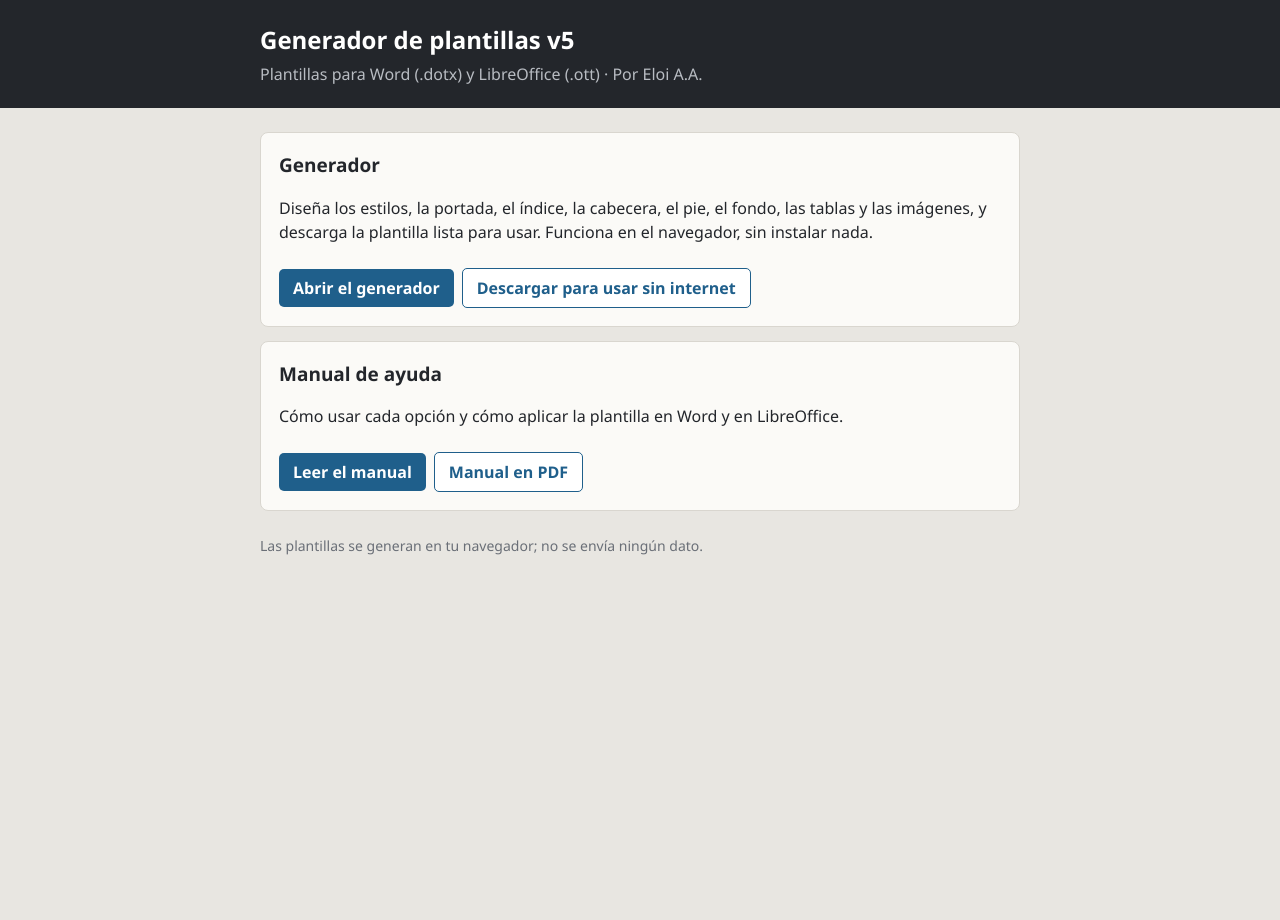
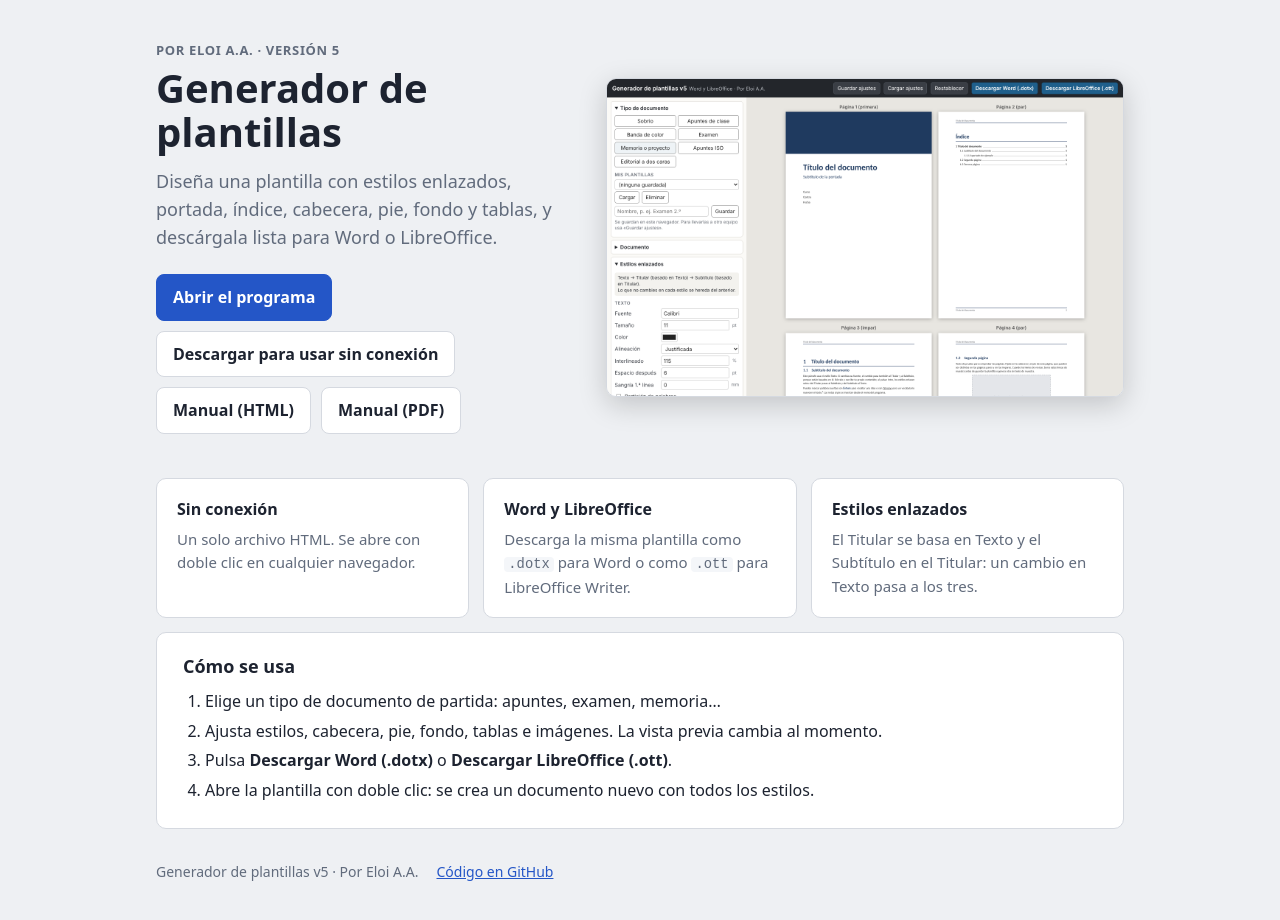
Before and after one commit to eloiaa-hub/Plantilla-para-Office, a plain HTML site: page index.html in a window 1280 px wide. Before the commit the page ends 800 px from the top, so only its background shows below. Drawn offline with Linux system fonts and the light colour scheme.

Commit message:
Portada web con el estilo de QR-para-PDFs y captura del programa
Co-Authored-By: Claude Opus 5.5 <noreply@anthropic.com>
Claude-Session: https://claude.ai/code/session_0114SnYu9FC2NpFiH29LvKFJ

```diff
--- a/index.html
+++ b/index.html
@@ -1,30 +1,78 @@
-<!DOCTYPE html>
+<!doctype html>
 <html lang="es">
 <head>
-<meta charset="UTF-8">
+<meta charset="utf-8">
 <meta name="viewport" content="width=device-width, initial-scale=1">
 <title>Generador de plantillas v5</title>
+<meta name="description" content="Crea plantillas de documento para Word (.dotx) y LibreOffice (.ott) con estilos enlazados, portada, índice, cabecera, pie y tablas. Funciona sin conexión.">
 <style>
-body{margin:0;font:16px/1.5 "Segoe UI",system-ui,Arial,sans-serif;color:#23262b;background:#e8e6e1}
-header{background:#23262b;color:#fff;padding:22px 16px}
-header h1{margin:0 auto;max-width:760px;font-size:24px}
-header p{margin:4px auto 0;max-width:760px;color:#b8bcc2}
-main{max-width:760px;margin:24px auto;padding:0 16px}
-.card{background:#fbfaf7;border:1px solid #d9d6cf;border-radius:8px;padding:18px;margin-bottom:14px}
-.card h2{margin:0 0 6px;font-size:19px}
-a.btn{display:inline-block;margin:8px 8px 0 0;padding:7px 14px;border-radius:5px;background:#1f5f8b;color:#fff;text-decoration:none;font-weight:600}
-a.btn.alt{background:#fff;color:#1f5f8b;border:1px solid #1f5f8b}
-footer{max-width:760px;margin:0 auto 30px;padding:0 16px;color:#6a6f77;font-size:14px}
+:root{--bg:#eef0f3;--panel:#fff;--line:#d5d9e0;--tx:#1d2330;--mut:#616b7c;--ac:#2456c7;--ac-tx:#fff;--soft:#f4f6f9;color-scheme:light}
+@media (prefers-color-scheme:dark){:root:not([data-theme=light]){--bg:#14171d;--panel:#1e222b;--line:#353b47;--tx:#e8ebf0;--mut:#a0a9b8;--ac:#6d97f2;--ac-tx:#0c1220;--soft:#272c36;color-scheme:dark}}
+*{box-sizing:border-box}
+body{margin:0;background:var(--bg);color:var(--tx);font:16px/1.55 system-ui,"Segoe UI",Roboto,Arial,sans-serif}
+.wrap{max-width:1000px;margin:0 auto;padding:40px 16px 56px}
+.hero{display:grid;grid-template-columns:1fr 1.25fr;gap:36px;align-items:center}
+.tag{font-size:13px;letter-spacing:.05em;text-transform:uppercase;color:var(--mut);font-weight:650}
+h1{font-size:40px;line-height:1.1;margin:6px 0 14px}
+.lead{font-size:18px;color:var(--mut);margin:0 0 22px}
+.btns{display:flex;flex-wrap:wrap;gap:10px}
+.btn{display:inline-block;padding:10px 16px;border-radius:8px;border:1px solid var(--line);background:var(--panel);color:var(--tx);text-decoration:none;font-weight:600}
+.btn:hover{border-color:var(--ac)}
+.btn.primary{background:var(--ac);border-color:var(--ac);color:var(--ac-tx)}
+.shot{width:100%;height:auto;border-radius:10px;border:1px solid var(--line);box-shadow:0 8px 28px rgba(0,0,0,.18);display:block}
+.cards{display:grid;grid-template-columns:repeat(3,1fr);gap:14px;margin-top:44px}
+.card{background:var(--panel);border:1px solid var(--line);border-radius:10px;padding:18px 20px}
+.card h2{font-size:16px;margin:0 0 6px}
+.card p{margin:0;color:var(--mut);font-size:15px}
+.steps{background:var(--panel);border:1px solid var(--line);border-radius:10px;padding:20px 26px;margin-top:14px}
+.steps h2{font-size:18px;margin:0 0 8px}
+.steps ol{margin:0;padding-left:22px}
+.steps li{margin-bottom:5px}
+code{background:var(--soft);padding:0 4px;border-radius:4px;font-size:.92em}
+footer{margin-top:32px;font-size:14px;color:var(--mut);display:flex;flex-wrap:wrap;gap:6px 18px}
+footer a{color:var(--ac)}
+@media (max-width:760px){.hero{grid-template-columns:1fr}h1{font-size:32px}.cards{grid-template-columns:1fr}}
 </style>
 </head>
 <body>
-<header><h1>Generador de plantillas v5</h1><p>Plantillas para Word (.dotx) y LibreOffice (.ott) · Por Eloi A.A.</p></header>
-<main>
-<div class="card"><h2>Generador</h2><p>Diseña los estilos, la portada, el índice, la cabecera, el pie, el fondo, las tablas y las imágenes, y descarga la plantilla lista para usar. Funciona en el navegador, sin instalar nada.</p>
-<a class="btn" href="Generador_Plantillas_v5.html">Abrir el generador</a><a class="btn alt" href="Generador_Plantillas_v5.html" download>Descargar para usar sin internet</a></div>
-<div class="card"><h2>Manual de ayuda</h2><p>Cómo usar cada opción y cómo aplicar la plantilla en Word y en LibreOffice.</p>
-<a class="btn" href="Manual_Generador_Plantillas_v5.html">Leer el manual</a><a class="btn alt" href="Manual_Generador_Plantillas_v5.pdf">Manual en PDF</a></div>
-</main>
-<footer>Las plantillas se generan en tu navegador; no se envía ningún dato.</footer>
+<div class="wrap">
+<section class="hero">
+  <div>
+    <div class="tag">Por Eloi A.A. · Versión 5</div>
+    <h1>Generador de plantillas</h1>
+    <p class="lead">Diseña una plantilla con estilos enlazados, portada, índice, cabecera, pie, fondo y tablas, y descárgala lista para Word o LibreOffice.</p>
+    <div class="btns">
+      <a class="btn primary" href="Generador_Plantillas_v5.html">Abrir el programa</a>
+      <a class="btn" href="Generador_Plantillas_v5.html" download>Descargar para usar sin conexión</a>
+    </div>
+    <div class="btns" style="margin-top:10px">
+      <a class="btn" href="Manual_Generador_Plantillas_v5.html">Manual (HTML)</a>
+      <a class="btn" href="Manual_Generador_Plantillas_v5.pdf">Manual (PDF)</a>
+    </div>
+  </div>
+  <img class="shot" src="img/programa.png" alt="El Generador de plantillas con el tipo Memoria o proyecto: panel de opciones a la izquierda y vista previa de las páginas a la derecha">
+</section>
+
+<div class="cards">
+  <div class="card"><h2>Sin conexión</h2><p>Un solo archivo HTML. Se abre con doble clic en cualquier navegador.</p></div>
+  <div class="card"><h2>Word y LibreOffice</h2><p>Descarga la misma plantilla como <code>.dotx</code> para Word o como <code>.ott</code> para LibreOffice Writer.</p></div>
+  <div class="card"><h2>Estilos enlazados</h2><p>El Titular se basa en Texto y el Subtítulo en el Titular: un cambio en Texto pasa a los tres.</p></div>
+</div>
+
+<div class="steps">
+  <h2>Cómo se usa</h2>
+  <ol>
+    <li>Elige un tipo de documento de partida: apuntes, examen, memoria…</li>
+    <li>Ajusta estilos, cabecera, pie, fondo, tablas e imágenes. La vista previa cambia al momento.</li>
+    <li>Pulsa <b>Descargar Word (.dotx)</b> o <b>Descargar LibreOffice (.ott)</b>.</li>
+    <li>Abre la plantilla con doble clic: se crea un documento nuevo con todos los estilos.</li>
+  </ol>
+</div>
+
+<footer>
+  <span>Generador de plantillas v5 · Por Eloi A.A.</span>
+  <a href="https://github.com/eloiaa-hub/Plantilla-para-Office">Código en GitHub</a>
+</footer>
+</div>
 </body>
 </html>
```
Also changed, not shown: img/programa.png (added), 1 other file.
